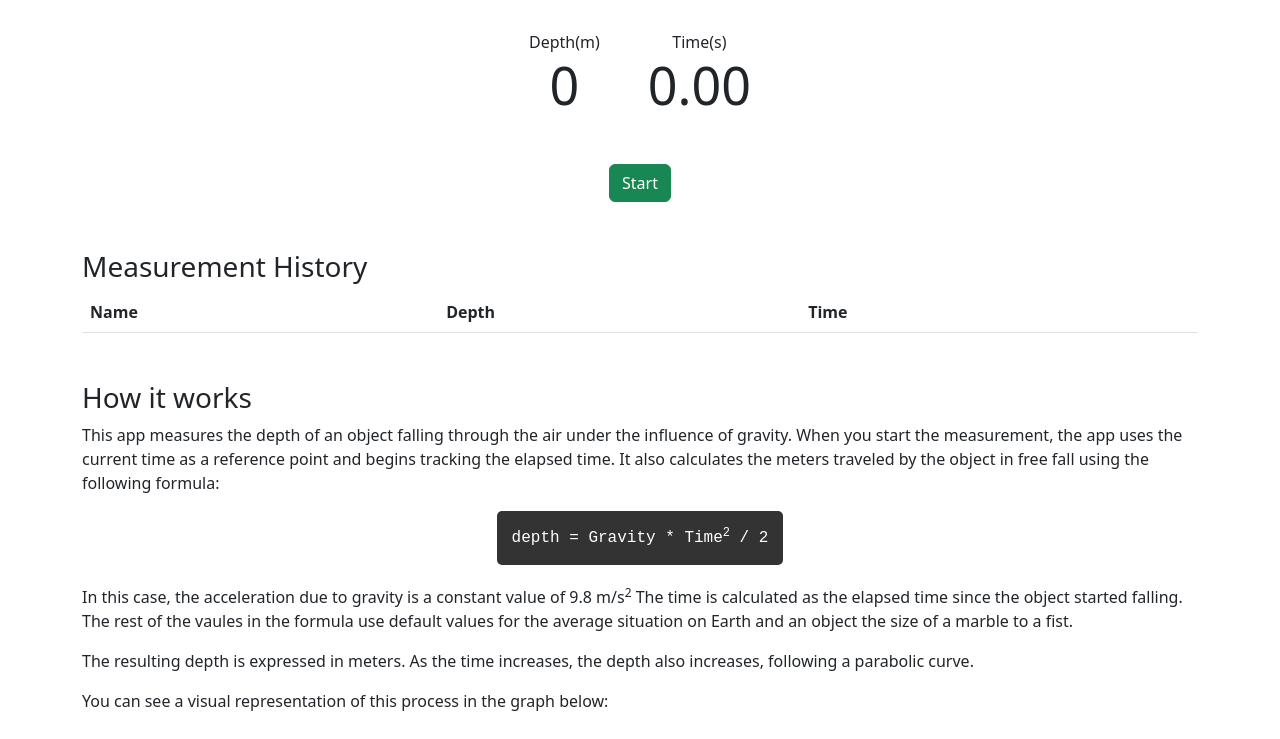
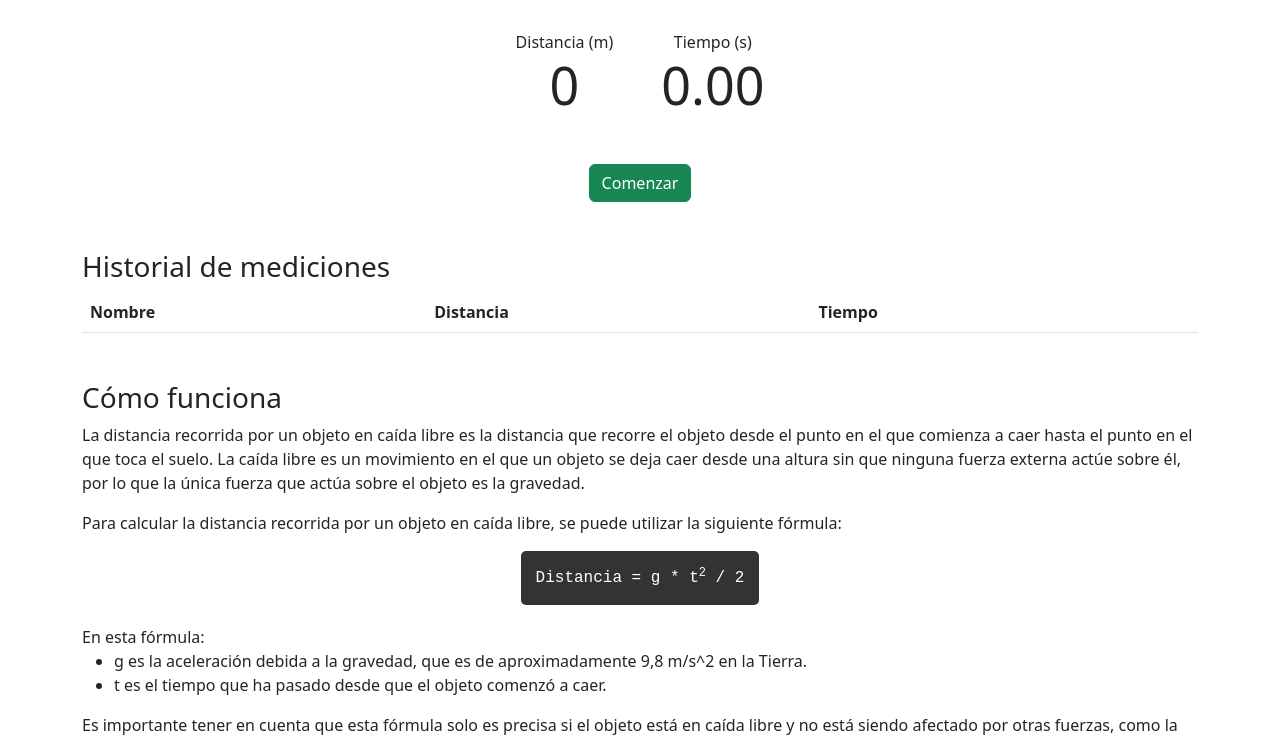
Before and after one commit to carmona44/freefalling, a Next.js app: page / in a window 1280 px wide. Shown: the top 739 px of the page. Built offline with nearby package versions, Linux system fonts and the light colour scheme.

Commit message:
RESOLVE: change texts to spanish

```diff
--- a/pages/index.tsx
+++ b/pages/index.tsx
@@ -30,7 +30,7 @@ export const chartOptions = {
     },
     title: {
       display: true,
-      text: 'Free fall chart',
+      text: 'Gráfica representativa del MRUA',
     },
   },
 };
@@ -80,7 +80,7 @@ function HomePage() {
     setStartTime(null);
     // Guardar la medición en el almacenamiento local
     if (depth !== null && elapsedTime !== null) {
-      let measurement = { depth, elapsedTime, name: 'Measurement' };
+      let measurement = { depth, elapsedTime, name: 'Mediciones' };
       setMeasurementHistory([...measurementHistory, measurement]);
       localStorage.setItem('measurementHistory', JSON.stringify(measurementHistory));
     }
@@ -107,7 +107,7 @@ function HomePage() {
     labels: elapsedTimeValues, // Array of values for the x-axis
     datasets: [
       {
-        label: 'Depth (m)',
+        label: 'Distancia (m)',
         fill: false,
         lineTension: 0.3,
         backgroundColor: 'rgba(75,192,192,0.4)',
@@ -133,33 +133,33 @@ function HomePage() {
       <form>
         <div className="form-group d-flex justify-content-center align-items-center mb-5">
           <div className="mr-5 text-center">
-            <span className="mb-0 text-center">Depth(m)</span>
+            <span className="mb-0 text-center">Distancia (m)</span>
             <h1 className="mb-0" style={{ fontSize: '52px' }}>{depth !== null ? depth.toFixed(2) : '0'}</h1>
           </div>
           <div className="mx-4" />
           <div className="mr-5 text-center">
-            <span className="mb-0 text-center">Time(s)</span>
+            <span className="mb-0 text-center">Tiempo (s)</span>
             <h1 className="mb-0" style={{ fontSize: '52px' }}>{elapsedTime !== null ? elapsedTime.toFixed(2) : '-'}</h1>
           </div>
         </div>
         <div className="form-group d-flex justify-content-center">
           {isMeasuring ? (
             <button type="button" className="btn btn-danger animated pulse" onClick={handleStopClick}>
-              Stop
+              Parar
             </button>
           ) : (
             <button type="button" className="btn btn-success animated pulse" onClick={handleStartClick}>
-              Start
+              Comenzar
             </button>
           )}
         </div>
-        <h3 className="mt-5">Measurement History</h3>
+        <h3 className="mt-5">Historial de mediciones</h3>
         <table className="table">
           <thead>
             <tr>
-              <th>Name</th>
-              <th>Depth</th>
-              <th>Time</th>
+              <th>Nombre</th>
+              <th>Distancia</th>
+              <th>Tiempo</th>
               <th></th>
             </tr>
           </thead>
@@ -185,26 +185,42 @@ function HomePage() {
             ))}
           </tbody>
         </table>
-        <h3 className="mt-5">How it works</h3>
+        <h3 className="mt-5">Cómo funciona</h3>
         <p>
-          This app measures the depth of an object falling through the air under the influence of gravity. When you start the measurement, the app uses the current time as a reference point and begins tracking the elapsed time. It also calculates the meters traveled by the object in free fall using the following formula:
+          La distancia recorrida por un objeto en caída libre es la distancia que recorre el objeto desde el punto en el que comienza a caer hasta el punto en el que toca el suelo. La caída libre es un movimiento en el que un objeto se deja caer desde una altura sin que ninguna fuerza externa actúe sobre él, por lo que la única fuerza que actúa sobre el objeto es la gravedad.
         </p>
+        <p>Para calcular la distancia recorrida por un objeto en caída libre, se puede utilizar la siguiente fórmula:</p>
         <p className="text-center code-style">
-          depth = Gravity * Time<sup>2</sup> / 2
+          Distancia = g * t<sup>2</sup> / 2
+        </p>
+        <div>
+          En esta fórmula:
+          <ul>
+            <li>
+              g es la aceleración debida a la gravedad, que es de aproximadamente 9,8 m/s^2 en la Tierra.
+            </li>
+            <li>
+              t es el tiempo que ha pasado desde que el objeto comenzó a caer.
+            </li>
+          </ul>
+        </div>
+        <p>
+          Es importante tener en cuenta que esta fórmula solo es precisa si el objeto está en caída libre y no está siendo afectado por otras fuerzas, como la resistencia del aire.
+          Si el objeto está siendo afectado por otras fuerzas, es necesario tener en cuenta esas fuerzas al calcular la distancia recorrida.
+          Otro dato a tener en cuenta es el tiempo que tarda el sonido en llegar a nosotros. El impacto del objeto contra el suelo emitirá un sonido que tardará un tiempo en llegar a
+          nuestro oído y será entonces cuando paremos el tiempo.
         </p>
         <p>
-          In this case, the acceleration due to gravity is a constant value of 9.8 m/s<sup>2</sup> The time is calculated as the elapsed time since the object started falling.
-          The rest of the vaules in the formula use default values for the average situation on Earth and an object the size of a marble to a fist.
+          Cabe destacar que para que la medición sea extrictamente exacta, habría que tener buenos aparatos de medición los cuales en la mayoría de casos no vamos a tener a nuestro alcance
+          por lo que para el uso de esta app se han obviado y se centra en el cálculo general del Movimiento Rectilíneo Uniformemente Acelerado (MRUA) representado matemáticamente en la fórmula
+          anteriormente citada.
         </p>
         <p>
-          The resulting depth is expressed in meters. As the time increases, the depth also increases, following a parabolic curve.
-        </p>
-        <p>
-          You can see a visual representation of this process in the graph below:
+          Puedes ver una representación visual en el gráfico siguiente:
         </p>
         <Line options={chartOptions} data={chartData} />
         <p>
-          This app use: <a href="https://www.flaticon.com/free-icons/equis" title="equis icons">Equis icons created by Radhe Icon - Flaticon</a>
+          Esta app usa: <a href="https://www.flaticon.com/free-icons/equis" title="equis icons">Equis icons created by Radhe Icon - Flaticon</a>
         </p>
         <footer className="text-center mt-5 footer-margin">
           Made with <span role="img" aria-label="heart">❤️</span> by <a href="https://github.com/carmona44">Carmona44</a> with <a href="https://chat.openai.com/chat">ChatGPT</a>
```
